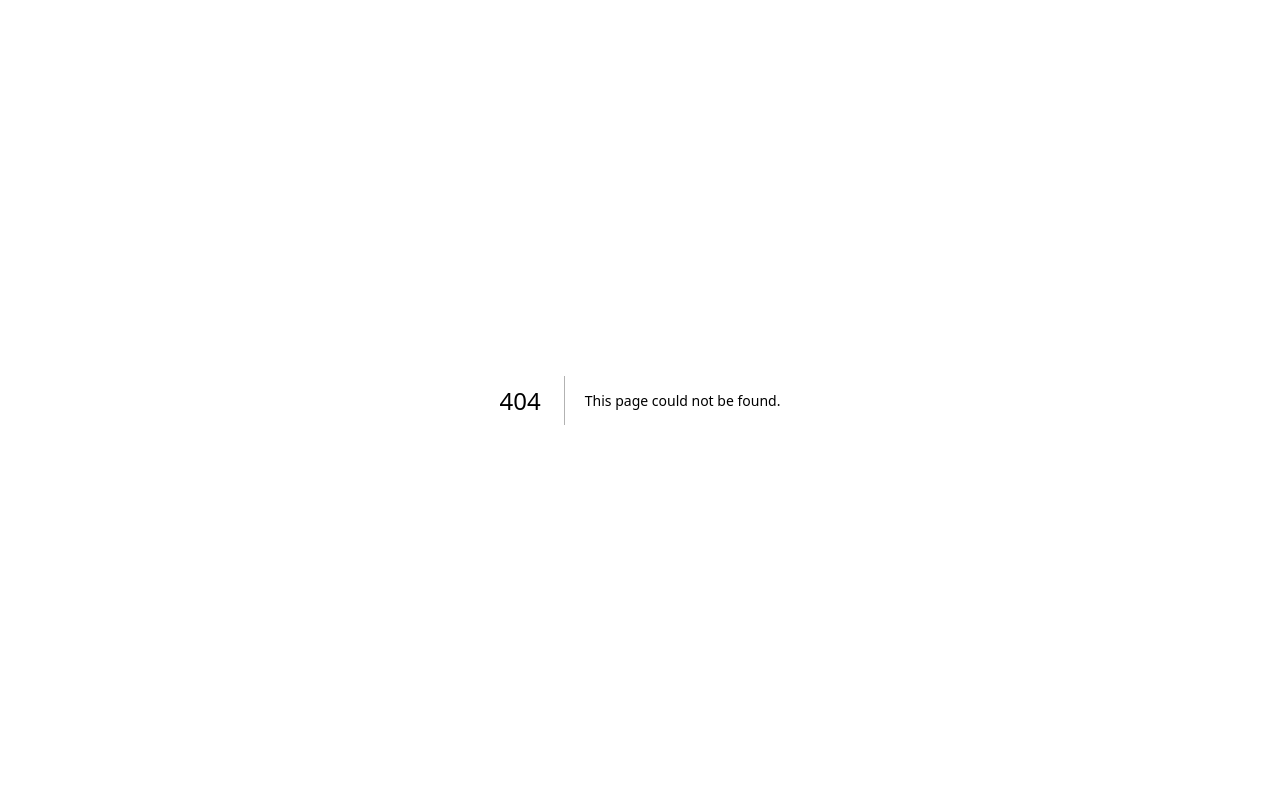
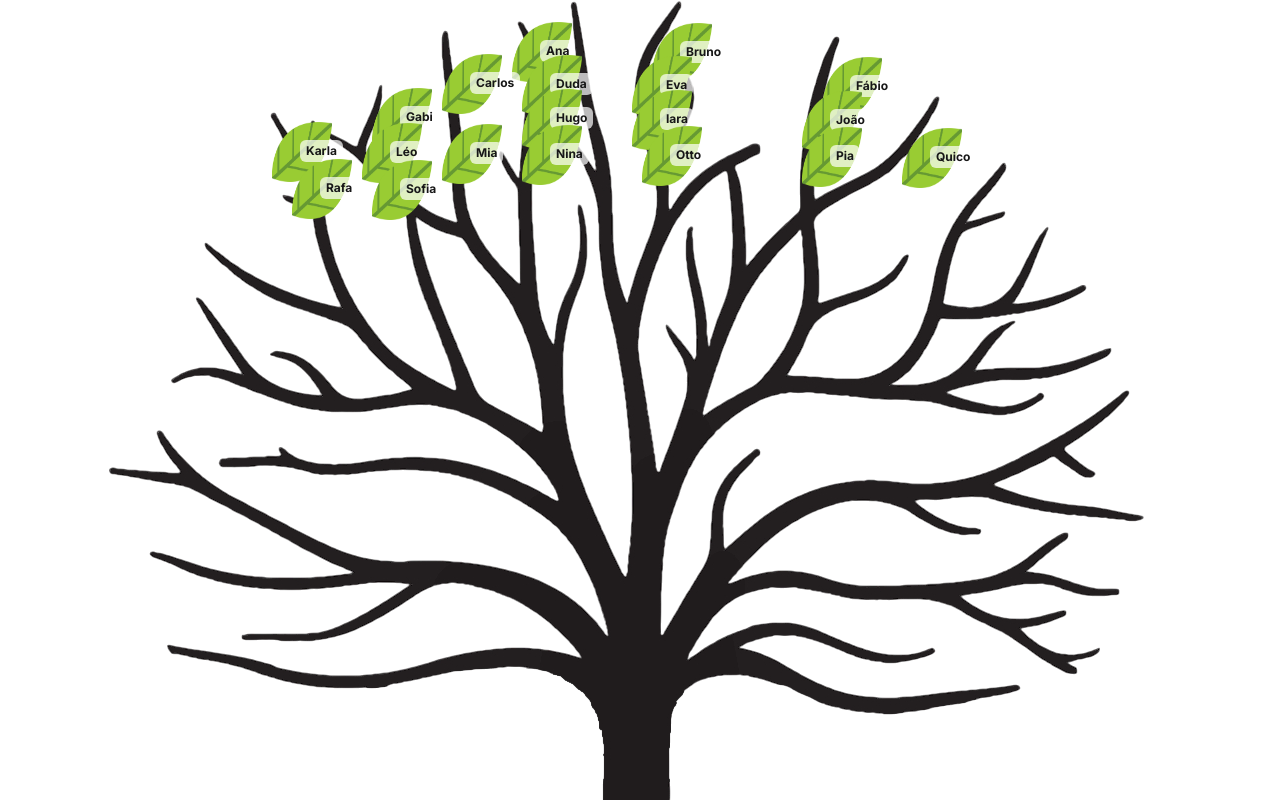
Before and after one commit to JGuilherme-aa1603/arvore-comunitaria-FRONT, a Next.js app: page /tree in a window 1280 px wide. Before the commit this address had no page. Shown: the top 800 px of the page. Built offline with nearby package versions, Linux system fonts and the light colour scheme.

Commit message:
feat: implement interactive tree with leaves and descriptions

```diff
--- /dev/null
+++ b/src/app/tree/page.jsx
@@ -0,0 +1,197 @@
+"use client";
+import React, { useEffect, useRef, useState } from "react";
+
+export default function ArvoreComFolhas() {
+  const canvasRef = useRef(null);
+  const [folhas, setFolhas] = useState([]);
+  const [folhaSelecionada, setFolhaSelecionada] = useState(null);
+  const [imgSize, setImgSize] = useState({ w: 0, h: 0 });
+
+  function isBrancoOuTransparente(r, g, b, a) {
+    const tolerancia = 10;
+    const isBranco =
+      Math.abs(r - 255) <= tolerancia &&
+      Math.abs(g - 255) <= tolerancia &&
+      Math.abs(b - 255) <= tolerancia;
+    const isTransparente = a < 10;
+    return isBranco || isTransparente;
+  }
+
+  useEffect(() => {
+    const img = new window.Image();
+  img.src = "/assets/tree.png";
+    img.onload = () => {
+      const canvas = canvasRef.current;
+      const ctx = canvas.getContext("2d");
+      canvas.width = img.width;
+      canvas.height = img.height;
+      ctx.drawImage(img, 0, 0);
+      const imageData = ctx.getImageData(0, 0, canvas.width, canvas.height);
+      const pixels = imageData.data;
+
+      // Simular dados vindos do banco
+      const folhasBanco = [
+        { autor: "Ana", descricao: "Folha saudável" },
+        { autor: "Bruno", descricao: "Folha amarelada" },
+        { autor: "Carlos", descricao: "Folha caída" },
+        { autor: "Duda", descricao: "Folha nova" },
+        { autor: "Eva", descricao: "Folha antiga" },
+        { autor: "Fábio", descricao: "Folha com gota de orvalho" },
+        { autor: "Gabi", descricao: "Folha com marca de inseto" },
+        { autor: "Hugo", descricao: "Folha brilhante" },
+        { autor: "Iara", descricao: "Folha opaca" },
+        { autor: "João", descricao: "Folha com sombra" },
+        { autor: "Karla", descricao: "Folha com textura" },
+        { autor: "Léo", descricao: "Folha molhada" },
+        { autor: "Mia", descricao: "Folha seca" },
+        { autor: "Nina", descricao: "Folha com nervuras" },
+        { autor: "Otto", descricao: "Folha grande" },
+        { autor: "Pia", descricao: "Folha pequena" },
+        { autor: "Quico", descricao: "Folha com manchas" },
+        { autor: "Rafa", descricao: "Folha com borda irregular" },
+        { autor: "Sofia", descricao: "Folha com brilho" }
+      ];
+      const posicoesPossiveis = [];
+      for (let y = 0; y < canvas.height - 420; y += 30) {
+        for (let x = 0; x < canvas.width; x += 10) {
+          const index = (y * canvas.width + x) * 4;
+          const r = pixels[index];
+          const g = pixels[index + 1];
+          const b = pixels[index + 2];
+          const a = pixels[index + 3];
+          if (!isBrancoOuTransparente(r, g, b, a)) {
+            posicoesPossiveis.push({ x, y });
+            x += 70;
+            y += 1;
+          }
+        }
+      }
+      const folhasComDados = posicoesPossiveis.slice(0, folhasBanco.length).map((pos, i) => ({
+        ...pos,
+        autor: folhasBanco[i].autor,
+        descricao: folhasBanco[i].descricao
+      }));
+      setFolhas(folhasComDados);
+    };
+  }, []);
+
+  useEffect(() => {
+    const img = new window.Image();
+  img.src = "/assets/tree.png";
+    img.onload = () => setImgSize({ w: img.width, h: img.height });
+  }, []);
+
+  return (
+    <div
+      style={{
+        position: "relative",
+        width: imgSize.w || 1,
+        height: imgSize.h || 1,
+        margin: "0 auto",
+      }}
+    >
+      {/* Árvore */}
+      <img
+        src="/assets/tree.png"
+        alt="Árvore"
+        style={{
+          position: "absolute",
+          top: 0,
+          left: 0,
+          width: "100%",
+          height: "100%",
+          pointerEvents: "none",
+        }}
+      />
+
+      {/* Folhas */}
+      {folhas.map((f, i) => (
+        <React.Fragment key={i}>
+          <img
+            src="/assets/leaf.png"
+            alt="Folha"
+            title={`Autor: ${f.autor}`}
+            style={{
+              position: "absolute",
+              width: "60px",
+              height: "60px",
+              left: f.x - 8,
+              top: f.y - 8,
+              cursor: "pointer",
+              userSelect: "none",
+            }}
+            onClick={() => setFolhaSelecionada(f)}
+          />
+          <span
+            style={{
+              position: "absolute",
+              left: f.x + 20,
+              top: f.y + 10,
+              background: "rgba(255,255,255,0.7)",
+              padding: "2px 6px",
+              borderRadius: "6px",
+              fontSize: "12px",
+              pointerEvents: "none",
+              userSelect: "none",
+              fontWeight: "bold"
+            }}
+          >
+            {f.autor}
+          </span>
+        </React.Fragment>
+      ))}
+
+      {/* Modal de descrição da folha */}
+      {folhaSelecionada && (
+        <div
+          style={{
+            position: "fixed",
+            top: 0,
+            left: 0,
+            width: "100vw",
+            height: "100vh",
+            background: "rgba(0,0,0,0.4)",
+            display: "flex",
+            alignItems: "center",
+            justifyContent: "center",
+            zIndex: 1000
+          }}
+          onClick={() => setFolhaSelecionada(null)}
+        >
+          <div
+            style={{
+              background: "#fff",
+              borderRadius: "12px",
+              padding: "32px 24px",
+              minWidth: "260px",
+              boxShadow: "0 4px 24px rgba(0,0,0,0.18)",
+              textAlign: "center",
+              position: "relative"
+            }}
+            onClick={e => e.stopPropagation()}
+          >
+            <h2 style={{margin:0, marginBottom:12}}>{folhaSelecionada.autor}</h2>
+            <p style={{fontSize:16, margin:0}}>{folhaSelecionada.descricao}</p>
+            <button
+              style={{
+                marginTop: 24,
+                padding: "6px 18px",
+                borderRadius: "6px",
+                border: "none",
+                background: "#4caf50",
+                color: "#fff",
+                fontWeight: "bold",
+                fontSize: 15,
+                cursor: "pointer"
+              }}
+              onClick={() => setFolhaSelecionada(null)}
+            >Fechar</button>
+          </div>
+        </div>
+      )}
+
+      {/* Canvas escondido apenas para leitura de pixels */}
+      <canvas ref={canvasRef} style={{ display: "none" }} />
+    </div>
+  );
+}
```
Also changed, not shown: public/assets/leaf.png (added), public/assets/tree.png (added).
